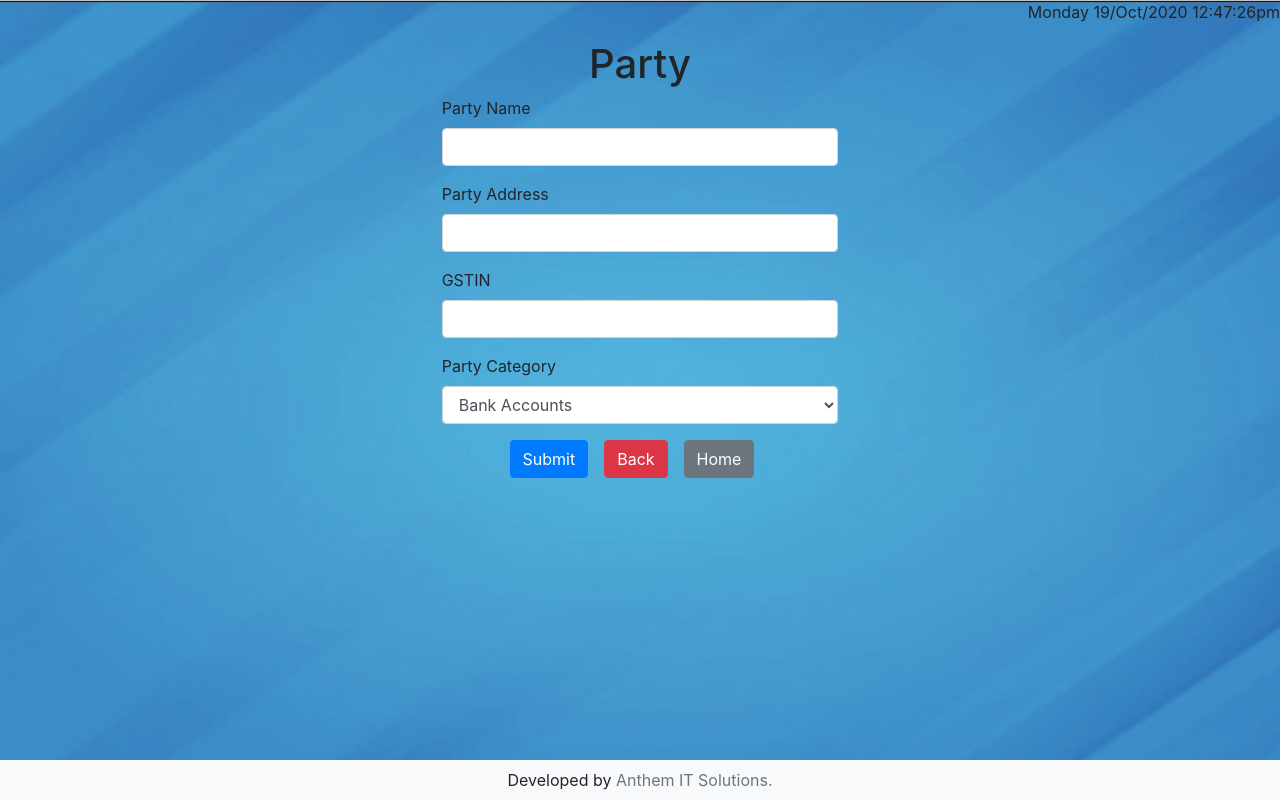
After one commit to echoankganit/stockman, a PHP site: page /ssf_party.php in a window 1280 px wide. The commit adds this page. Run offline with PHP 8.4, Linux system fonts and the light colour scheme; some libraries are stand-ins or nearby versions.

Commit message:
last time code by me and party added

```diff
--- a/contents.php
+++ b/contents.php
@@ -41,6 +41,9 @@
                                 echo '<form action="ssf_cashbook.php" method="GET">
                                     <button type="submit" name="cashbook" class="btn btn-lg btn-success">Cash Book</button>
                                 </form>';
+                                echo '<form action="ssf_party.php" method="GET">
+                                    <button type="submit" name="party" class="btn btn-lg btn-success">Party</button>
+                                </form>';
                             }
                             else{
                                 echo '<form action="svf_rsm.php" method="GET">
@@ -48,6 +51,9 @@
                                 </form>';
                                 echo '<form action="svf_cashbook.php" method="GET">
                                     <button type="submit" name="cashbook" class="btn btn-lg btn-success">Cah Book</button>
+                                </form>';
+                                echo '<form action="svf_party.php" method="GET">
+                                    <button type="submit" name="party" class="btn btn-lg btn-success">Party</button>
                                 </form>';
                             }
                         ?>
--- /dev/null
+++ b/ssf_party.php
@@ -0,0 +1,90 @@
+<?php
+    //include("includes\header.php");
+    include("includes/bg.php");
+    include("includes\connection.php");
+    //include('includes/session.php');
+    if($_SERVER["REQUEST_METHOD"] == "POST") {
+        //$partyid = mysqli_real_escape_string($db, $_POST['partyid']);
+        $pname = mysqli_real_escape_string($db, $_POST['pname']);
+        $paddress = mysqli_real_escape_string($db, $_POST['paddress']);
+        $pgstin = mysqli_real_escape_string($db, $_POST['pgstin']);
+        $pcategory = mysqli_real_escape_string($db, $_POST['pcategory']);
+        if (isset($_POST['psubmit'])){
+            $sql = "INSERT INTO `ssf_party` (`pname`, `paddress`, `pgstin`, `pcategory`) VALUES ('$pname','$paddress','$pgstin', '$pcategory')";
+            $result = mysqli_query($db,$sql);
+            $sql1 = "SELECT * FROM `ssf_party` ORDER BY `partyid` DESC LIMIT 1";
+            $result1 = mysqli_query($db,$sql1);
+            $row1 = mysqli_fetch_array($result1,MYSQLI_ASSOC);
+            if($result){
+                echo '<div class="alert alert-warning alert-dismissible fade show" role="alert">
+                (Party Unique ID: '.$row1['partyid'].') <br>Name: <strong>'.$pname.'</strong><br>Address: <strong>'.$paddress.'</strong><br>GSTIN: <strong>'.$pgstin.'</strong><br>Category: <strong>'.$pcategory.'</strong>
+                <button type="button" class="close" data-dismiss="alert" aria-label="Close">
+                  <span aria-hidden="true">&times;</span>
+                </button>
+              </div>';
+            }
+        }
+    }
+    $pcategories = array("Bank Accounts","Bank OCC A/c","Bank OD A/c", "Branch / Divisons", "Capital Account", "Cash-in-hand", "Creditors - Brokers");
+?>
+<!doctype html>
+<html lang="en">
+<head>
+    <!-- Required meta tags -->
+    <meta charset="utf-8">
+    <meta name="viewport" content="width=device-width, initial-scale=1, shrink-to-fit=no">
+    <!-- Bootstrap CSS -->
+    <link rel="stylesheet" href="https://stackpath.bootstrapcdn.com/bootstrap/4.5.2/css/bootstrap.min.css" integrity="sha384-JcKb8q3iqJ61gNV9KGb8thSsNjpSL0n8PARn9HuZOnIxN0hoP+VmmDGMN5t9UJ0Z" crossorigin="anonymous">
+    <link rel="stylesheet" href="https://use.fontawesome.com/releases/v5.6.1/css/all.css" integrity="sha384-gfdkjb5BdAXd+lj+gudLWI+BXq4IuLW5IT+brZEZsLFm++aCMlF1V92rMkPaX4PP" crossorigin="anonymous">
+    <link rel="stylesheet" href="css/design.css">
+    <!-- Optional JavaScript -->
+    <!-- jQuery first, then Popper.js, then Bootstrap JS -->
+    <script src="https://code.jquery.com/jquery-3.5.1.slim.min.js" integrity="sha384-DfXdz2htPH0lsSSs5nCTpuj/zy4C+OGpamoFVy38MVBnE+IbbVYUew+OrCXaRkfj" crossorigin="anonymous"></script>
+    <script src="https://cdn.jsdelivr.net/npm/popper.js@1.16.1/dist/umd/popper.min.js" integrity="sha384-9/reFTGAW83EW2RDu2S0VKaIzap3H66lZH81PoYlFhbGU+6BZp6G7niu735Sk7lN" crossorigin="anonymous"></script>
+    <script src="https://stackpath.bootstrapcdn.com/bootstrap/4.5.2/js/bootstrap.min.js" integrity="sha384-B4gt1jrGC7Jh4AgTPSdUtOBvfO8shuf57BaghqFfPlYxofvL8/KUEfYiJOMMV+rV" crossorigin="anonymous"></script>
+    <title>Party - Sri Sri Foods</title>
+</head>
+<body class="d-flex flex-column">
+    <div class="flex-grow-1 flex-shrink-0">
+        <div class="d-flex justify-content-center">
+            <p class="h1">Party</p>
+        </div>
+        <div class="container col-4">
+            <form method="POST" action="">
+                <div class="form-group">
+                    <label for="purpose">Party Name</label>
+                    <input type="text" class="form-control" id="purpose" name="pname" required>
+                </div>
+                <div class="form-group">
+                    <label for="source">Party Address</label>
+                    <input type="text" class="form-control" id="paddress" name="paddress">
+                </div>
+                <div class="form-group">
+                    <label for="source">GSTIN</label>
+                    <input type="text" class="form-control" id="pgstin" name="pgstin">
+                </div>
+                <div class="form-group">
+                    <label for="ricetype">Party Category</label>
+                    <select class="form-control" id="pcategory" name="pcategory">
+                    <?php foreach($pcategories as $item){
+                        echo "<option value='$item'>$item</option>";
+                    }?>
+                    </select>
+                </div>
+                <div class="d-flex justify-content-center mt-3">
+                    <button type="submit" class="btn btn-primary mr-3" name="psubmit">Submit</button>
+                    <input type="button" class="btn btn-danger mr-3" value="Back" onclick="history.back(-1)" />
+                    <button type="home" onclick='window.location="dashboard.php";return false;' class="btn btn-secondary mr-3">Home</button>
+                    <!--<button type="submit" class="btn btn-primary" name="available">Available</button>-->
+                </div>
+            </form>
+        </div>
+    </div>
+    <?php include("includes/footer.php");?>
+    <script>
+        if ( window.history.replaceState ) {
+        window.history.replaceState( null, null, window.location.href );
+        }
+    </script>
+</body>
+</html>
```
Also changed, not shown: ricestockview.php (added, +74 -0 lines), ssf_rsm.php (+49 -11 lines).
